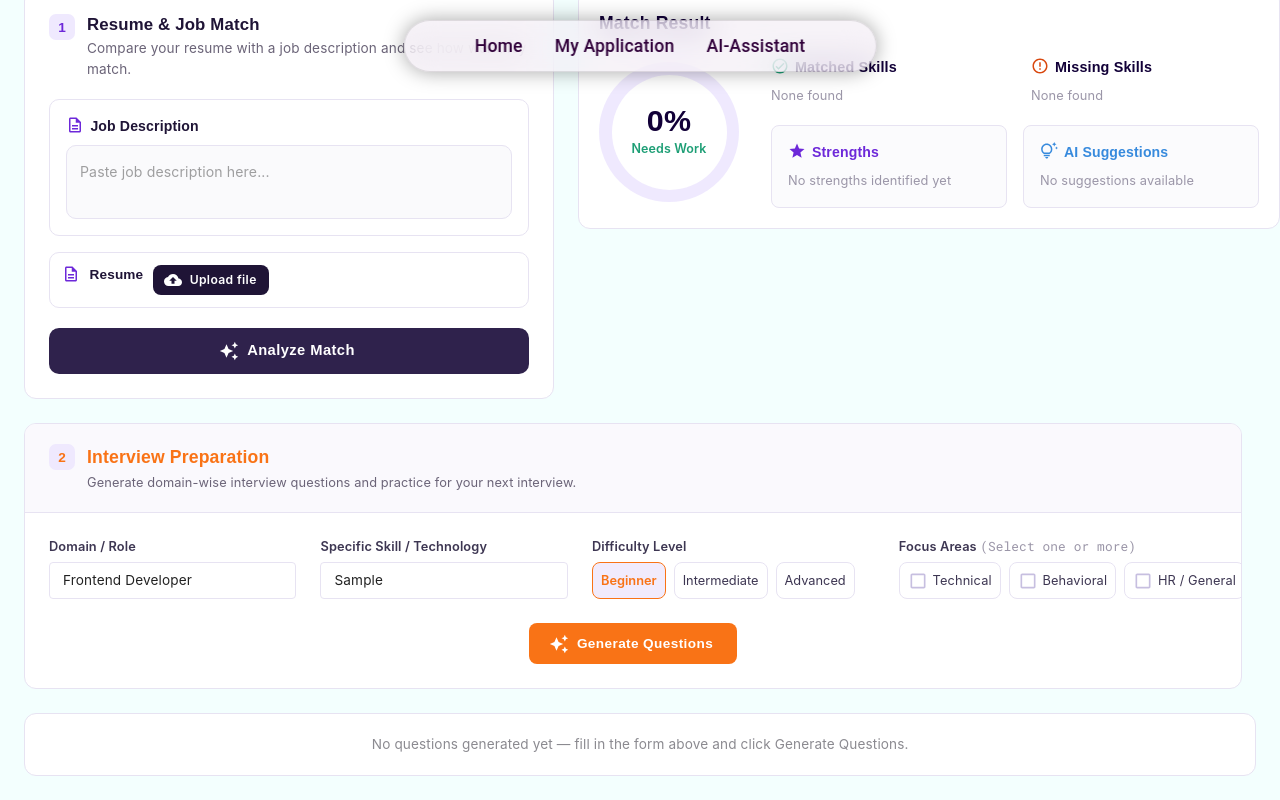
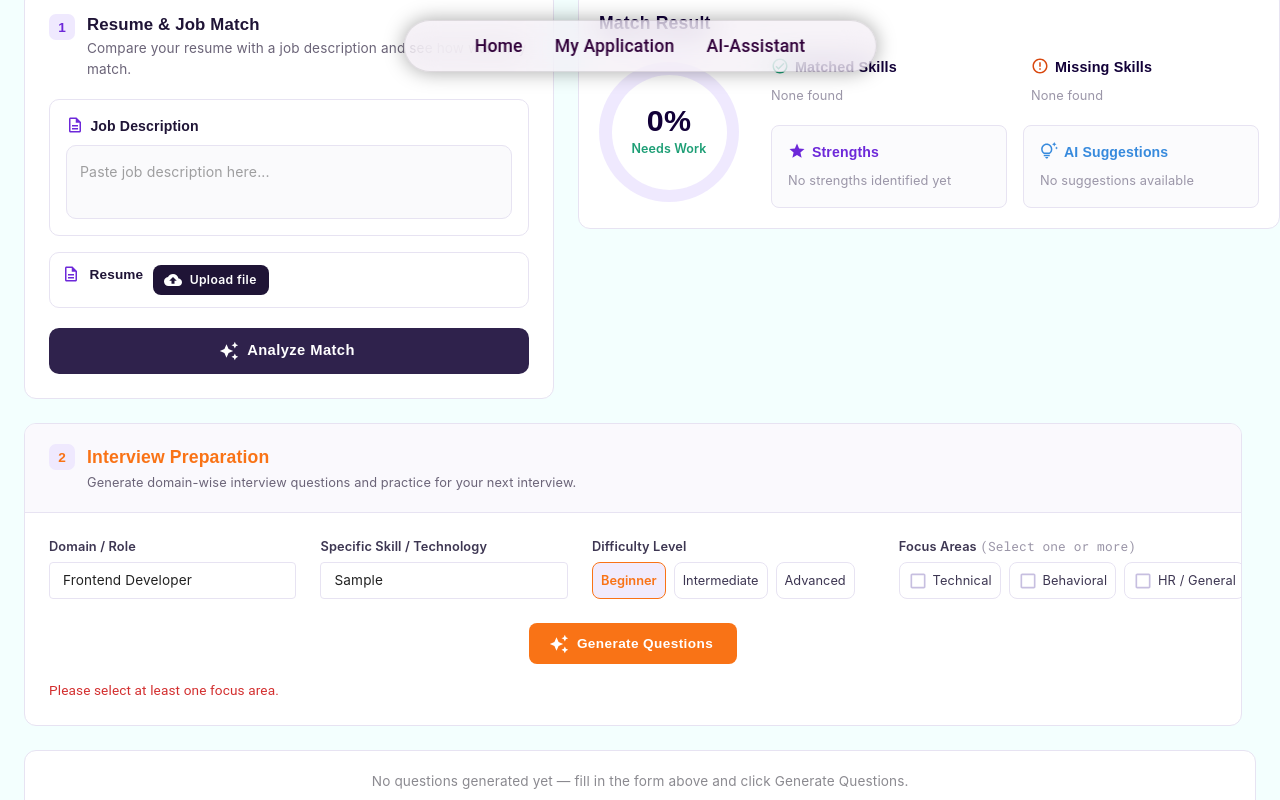
Before and after one commit to ashleshameshram/ApplicationTrackerApp, a React (Vite) app: page /ai-assistant in a window 1280 px wide. Both pictures are taken after typing "Sample" into the empty fields and a click on the button "Generate Questions". Shown: the part 179-979 px from the top of the page. Built offline with nearby package versions, Linux system fonts and the light colour scheme; a web font is replaced by a local one.

Commit message:
feat: complete interview prep generation and error handling

```diff
--- a/src/component/AI/InterviewPrep.jsx
+++ b/src/component/AI/InterviewPrep.jsx
@@ -38,6 +38,7 @@ function Pill({ label, selected, onClick }) {
 }
 
 export default function InterviewPrep({ setInterviewResult }) {
+    const [errorMessage, setErrorMessage] = useState('');
     const [isGenerating, setIsGenerating] = useState(false);
     const [role, setRole] = useState('Frontend Developer');
     const [specificArea, setSpecificArea] = useState('');
@@ -56,9 +57,11 @@ export default function InterviewPrep({ setInterviewResult }) {
         const hasFocusArea = Object.values(focusAreas).some(Boolean);
 
         if (!hasFocusArea) {
+            setErrorMessage('Please select at least one focus area.');
             return;
         }
         setIsGenerating(true);
+        setErrorMessage('');
 
         try{
             const response = await fetch('/api/interview-prep',{
@@ -74,13 +77,24 @@ export default function InterviewPrep({ setInterviewResult }) {
                 }),
             });
             if(!response.ok){
-                throw new Error("Failed to generate interview questions");
+                let errorMessage = "Unable to generate interview questions. Please try again.";
+
+                try{
+                    const errorData = await response.json();
+                    if (errorData.message) {
+                        errorMessage = errorData.message;
+                    }
+                } catch {
+                    //Server returned a non-JSON response
+                }
+                throw new Error(errorMessage);
             }
             const data = await response.json();
             setInterviewResult(data);
         }
         catch(error){
             console.error("Interview prep failed:", error);
+            setErrorMessage(error.message);
         }
         finally{
             setIsGenerating(false);
@@ -336,6 +350,16 @@ export default function InterviewPrep({ setInterviewResult }) {
                         </Button>
                     </Box>
                 </Stack>
+                {errorMessage && (
+                    <Typography
+                    sx={{
+                        mt: 2,
+                        color: '#D32F2F',
+                        fontSize: '0.85rem',
+                    }}>
+                        {errorMessage}
+                    </Typography>
+                )}
             </Box>
         </Box>
     );
```
Also changed, not shown: api/interview-prep.js (+8 -4 lines).
